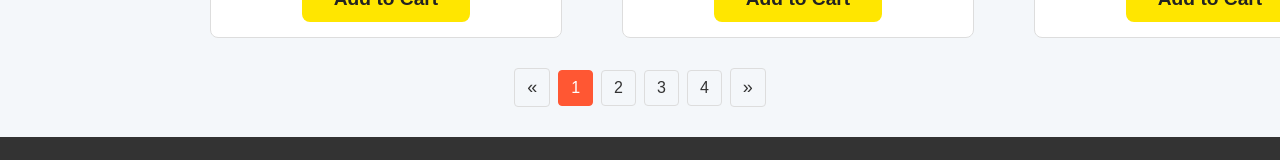
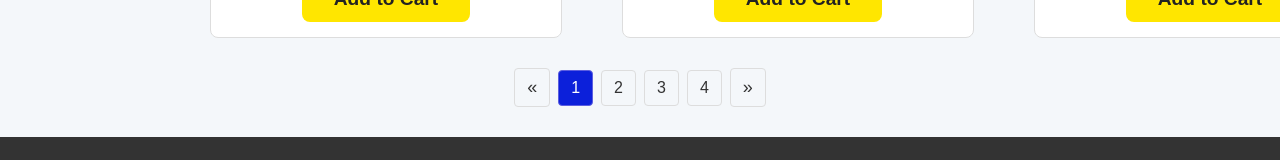
Before and after one commit to MichaelRenattoZS/dreamplay, a plain HTML site: page game1.html in a window 1280 px wide. Shown: the part 1490-1650 px from the top of the page. Drawn offline with Linux system fonts and the light colour scheme.

Commit message:
Update style.css

```diff
--- a/style.css
+++ b/style.css
@@ -114,9 +114,9 @@ footer {
 }
 
 .pagination a.active {
-  background: #ff5733; /* orange active state */
+  background: #0c20da; /* orange active state */
   color: white;
-  border: 1px solid #ff5733;
+  border: 1px solid #5c5ee0;
 }
 
 .pagination a:first-child,
```
